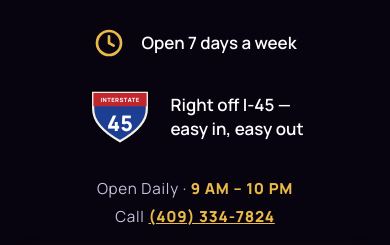
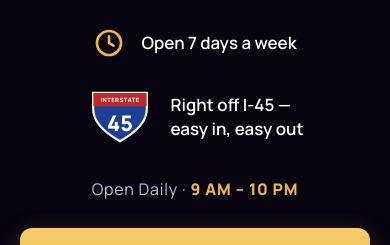
Before and after one commit to JosefAI/luxury-tobacco-vape, a plain HTML site: page index.html in a window 390 px wide. Shown: the part 1961-2206 px from the top of the page. Drawn offline with nearby package versions, Linux system fonts and the light colour scheme; a web font is replaced by a local one.

Commit message:
Add files via upload

```diff
--- a/index.html
+++ b/index.html
@@ -378,21 +378,6 @@
         letter-spacing: 0.05em;
       }
       .hours-line strong { color: var(--gold); font-weight: 800; }
-      /* Phone number must never wrap: keep the whole "Call (409) 334-7824"
-         on one line at every width, down to 320px. */
-      .hours-line .hours-part,
-      .hours-line .hours-call { white-space: nowrap; }
-      .hours-line .tel {
-        color: var(--gold);
-        font-weight: 800;
-        text-decoration: underline;
-        white-space: nowrap;
-      }
-      @media (max-width: 480px) {
-        .hours-line { font-size: 0.95rem; }
-        .hours-line .hours-sep { display: none; }
-        .hours-line .hours-call { display: block; margin-top: 4px; }
-      }
       .cta-row {
         display: grid;
         grid-template-columns: 1fr;
@@ -650,7 +635,7 @@
               <span class="med">Right off I-45 &mdash;<br />easy in, easy out</span>
             </div>
           </div>
-          <p class="hours-line"><span class="hours-part">Open Daily &middot; <strong>9 AM &ndash; 10 PM</strong></span><span class="hours-sep"> &middot; </span><span class="hours-call">Call <a class="tel" href="tel:+14093347824">(409) 334-7824</a></span></p>
+          <p class="hours-line"><span class="hours-part">Open Daily &middot; <strong>9 AM &ndash; 10 PM</strong></span></p>
           <div class="cta-row">
             <a class="btn btn-gold" href="tel:+14093347824">
               <svg width="20" height="20" viewBox="0 0 24 24" fill="none" stroke="currentColor" stroke-width="2.2" stroke-linecap="round" stroke-linejoin="round" aria-hidden="true"><path d="M22 16.9v3a2 2 0 0 1-2.2 2 19.8 19.8 0 0 1-8.6-3.1 19.5 19.5 0 0 1-6-6A19.8 19.8 0 0 1 2.1 4.2 2 2 0 0 1 4.1 2h3a2 2 0 0 1 2 1.7c.13.96.36 1.9.7 2.8a2 2 0 0 1-.45 2.1L8.1 9.9a16 16 0 0 0 6 6l1.3-1.3a2 2 0 0 1 2.1-.45c.9.34 1.84.57 2.8.7A2 2 0 0 1 22 16.9z"/></svg>
```
